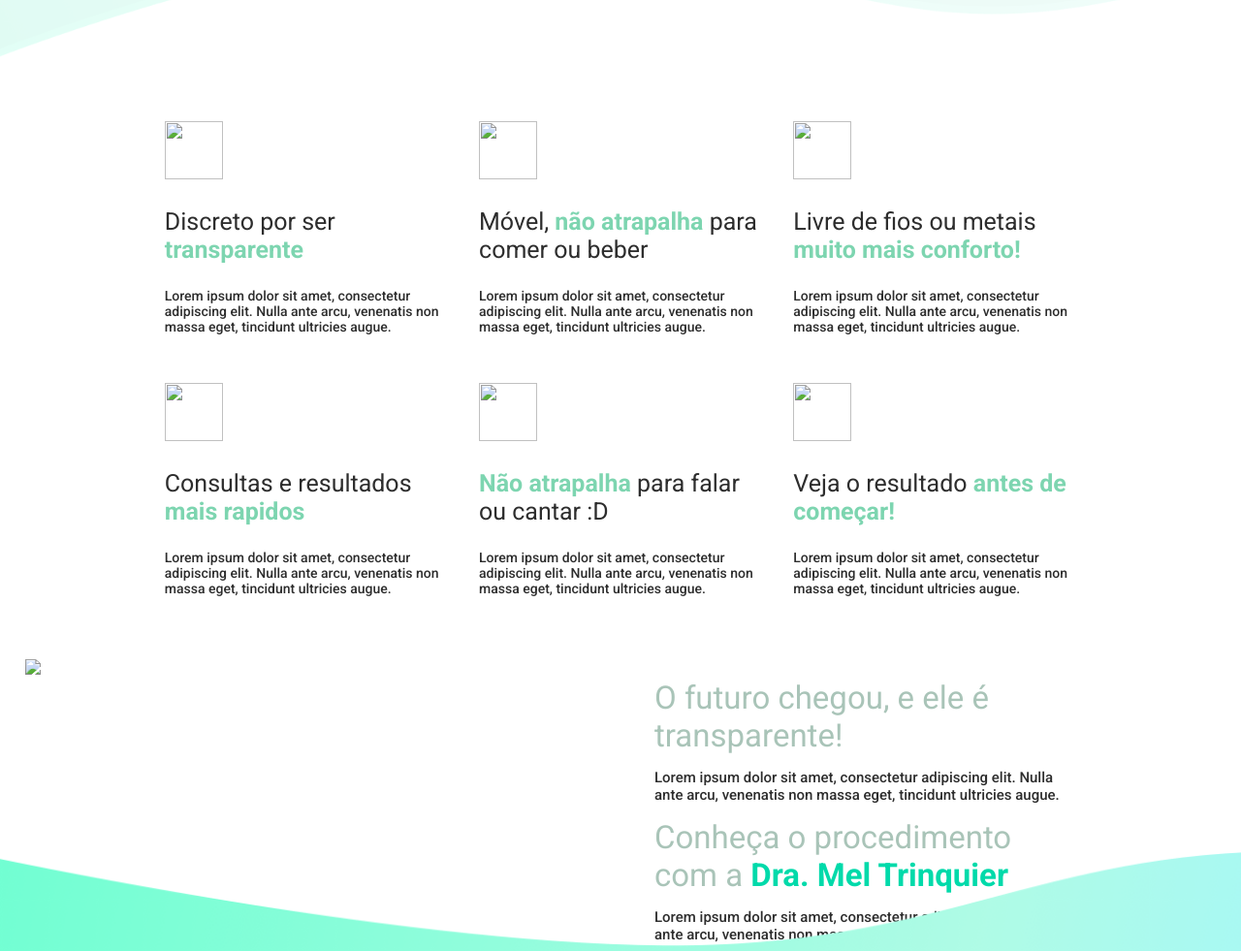
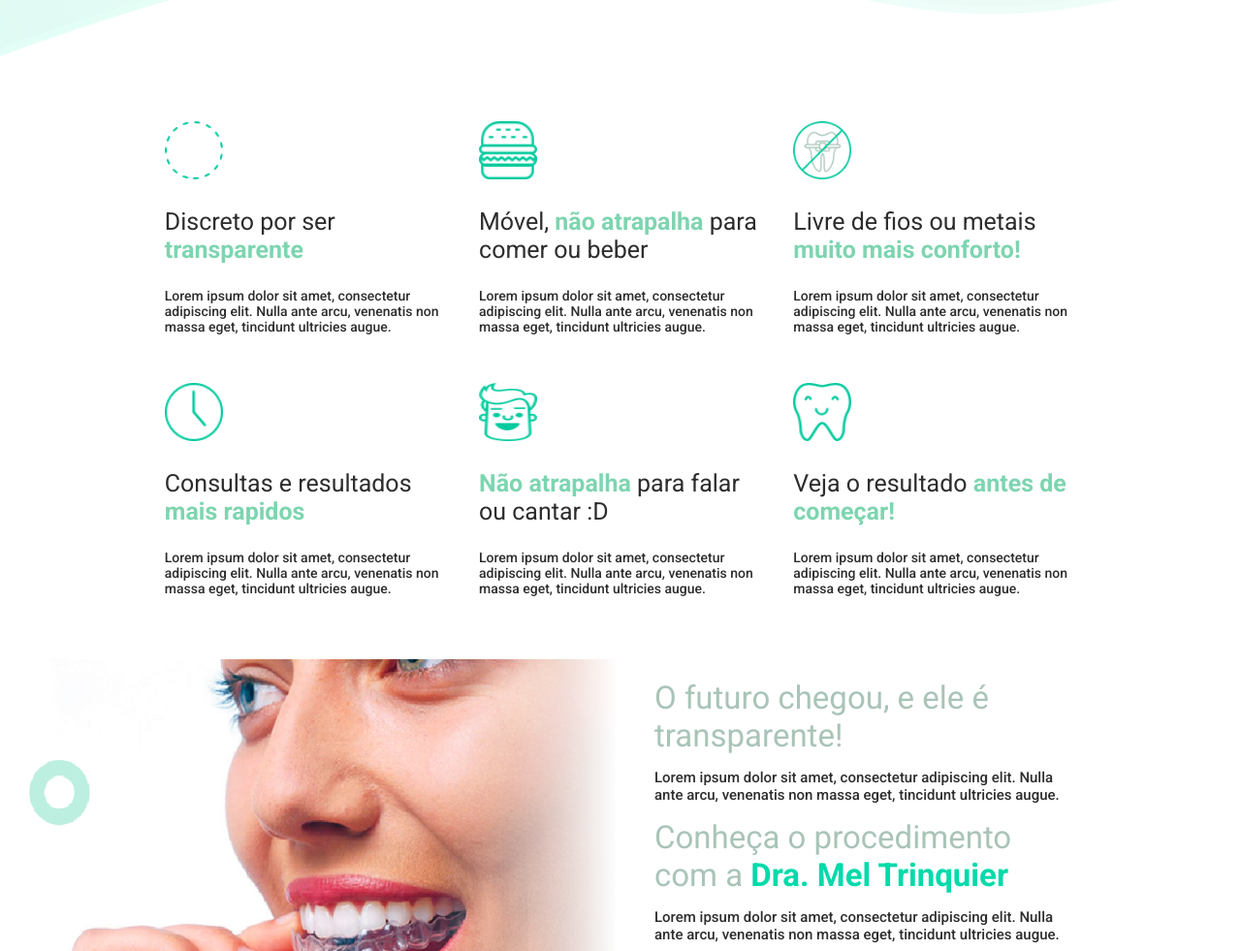
Before and after one commit to MarinhoRapha/Odonto, a plain HTML site: page index.html in a window 1280 px wide. Shown: the part 640-1621 px from the top of the page at 97% size. Drawn offline with Linux system fonts and the light colour scheme; the site is published under a folder, as on GitHub Pages, so addresses that start at the root find nothing.

Commit message:
Update index.html

```diff
--- a/index.html
+++ b/index.html
@@ -70,37 +70,37 @@
     <section id="beneficios" class="diferenciais">
         <div class="container">
             <div class="diferencial-box">
-                <img src="/images/icones/icone04.png">
+                <img src="images/icones/icone04.png">
                 <h2>Discreto por ser <b>transparente</b></h2>
                 <p>Lorem ipsum dolor sit amet, consectetur adipiscing elit. Nulla ante arcu, venenatis non massa eget, tincidunt ultricies augue.</p>
             </div>
 
             <div class="diferencial-box">
-                <img src="/images/icones/icone02.png">
+                <img src="images/icones/icone02.png">
                 <h2>Móvel, <b>não atrapalha</b> para comer ou beber</h2>
                 <p>Lorem ipsum dolor sit amet, consectetur adipiscing elit. Nulla ante arcu, venenatis non massa eget, tincidunt ultricies augue.</p>
             </div>
 
             <div class="diferencial-box">
-                <img src="/images/icones/icone03.png">
+                <img src="images/icones/icone03.png">
                 <h2>Livre de fios ou metais <b>muito mais conforto!</b></h2>
                 <p>Lorem ipsum dolor sit amet, consectetur adipiscing elit. Nulla ante arcu, venenatis non massa eget, tincidunt ultricies augue.</p>
             </div>
 
             <div class="diferencial-box">
-                <img src="/images/icones/icone06.png">
+                <img src="images/icones/icone06.png">
                 <h2>Consultas e resultados <b>mais rapidos</b></h2>
                 <p>Lorem ipsum dolor sit amet, consectetur adipiscing elit. Nulla ante arcu, venenatis non massa eget, tincidunt ultricies augue.</p>
             </div>
 
             <div class="diferencial-box">
-                <img src="/images/icones/icone01.png">
+                <img src="images/icones/icone01.png">
                 <h2><b>Não atrapalha </b>para falar ou cantar :D</h2>
                 <p>Lorem ipsum dolor sit amet, consectetur adipiscing elit. Nulla ante arcu, venenatis non massa eget, tincidunt ultricies augue.</p>
             </div>
 
             <div class="diferencial-box">
-                <img src="/images/icones/icone05.png">
+                <img src="images/icones/icone05.png">
                 <h2>Veja o resultado <b>antes de começar!</b></h2>
                 <p>Lorem ipsum dolor sit amet, consectetur adipiscing elit. Nulla ante arcu, venenatis non massa eget, tincidunt ultricies augue.</p>
             </div>
@@ -111,7 +111,7 @@
     <section class="sobre">
         <div class="container">
             <div class="sobre-1">
-                <img src="/images/rosto2.png">
+                <img src="images/rosto2.png">
             </div>
             <div class="sobre-2">
                 <h2>O futuro chegou, e ele é transparente!</h2>
@@ -137,18 +137,18 @@
             <h2>Sem duvidas, <span>serve para você!</span><br/>Veja como funciona:</h2>
             <div class="etapas__single">
                 <div class="etapas__img">
-                    <img src="/images/etapas/round_etapas_01.jpg">
+                    <img src="images/etapas/round_etapas_01.jpg">
                     <P>Aparelho tradicional Invisalign</P>
                     <div class="clear"></div>
                 </div>
 
                 <div class="etapas__img">
-                    <img style="float: right;" src="/images/etapas/round_etapas_03.jpg">
+                    <img style="float: right;" src="images/etapas/round_etapas_03.jpg">
                     <div class="clear"></div>
                 </div>
 
                 <div class="etapas__img" >
-                    <img style="float: left;" src="/images/etapas/round_etapas_02.jpg">
+                    <img style="float: left;" src="images/etapas/round_etapas_02.jpg">
                     <div class="clear"></div>
                 </div>
             </div><!--etapas single-->
@@ -269,7 +269,7 @@
 
 
             <div class="diferenca__single">
-                <img src="/images/invisalign.jpg">
+                <img src="images/invisalign.jpg">
                 <div class="item__diferenca__2">
                     <span>Completamente <b>móvel</b></span>
                 </div><!--itens diferença-->
```
